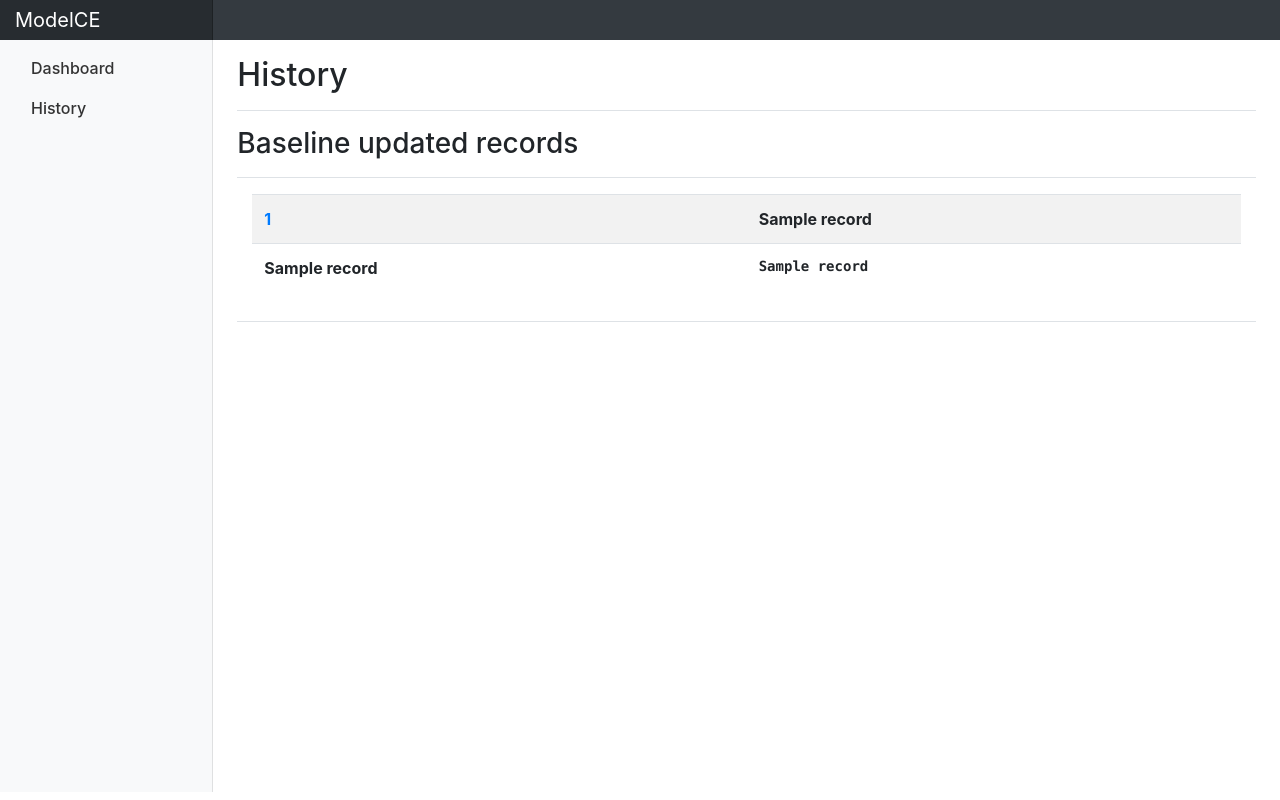
After one commit to PaddlePaddle/continuous_evaluation, a Flask app: template web/template/history.html in a window 1280 px wide. The commit adds this page. Run offline with Flask 2, Linux system fonts and the light colour scheme; the template is opened without the code that fills it: most values are stand-ins (such as "Sample title", 1, 10 or a date in 2020); lists and menus that the app fills with data are empty; some libraries are stand-ins or nearby versions.

Commit message:
fine tune

```diff
--- a/web/logics.py
+++ b/web/logics.py
@@ -39,6 +39,7 @@ def current_working_on_commit():
 
 
 def current_progress():
+    if not source_code_updated(): return 0
     progresses = json.loads(gstate.get_progress_list())
     progress = gstate.get_current_progress()
     if progress:
@@ -64,3 +65,7 @@ def model_evaluation_status():
 def baseline_history():
     history = json.loads(gstate.get_baseline_history())
     return history
+
+
+def source_code_updated():
+    return gstate.get_source_code_updated()
--- a/web/main.py
+++ b/web/main.py
@@ -11,12 +11,16 @@ app = Flask(
     "modelce", static_url_path=STATIC_DIR, template_folder=TEMPLATE_DIR)
 
 baseline_commit_url = "https://github.com/Superjomn/paddle-modelci-baseline/commit"
+paddle_commit_url = "https://github.com/PaddlePaddle/Paddle/commit"
 
 
 @app.route('/')
 def index():
     return render_template(
         'dashboard.html',
+        current_module='dashboard',
+        paddle_commit_url=paddle_commit_url,
+        source_code_updated=logics.source_code_updated(),
         baseline_commit_url=baseline_commit_url,
         last_success_commit=logics.last_success_commit(),
         last_fail_commit=logics.last_fail_commit(),
@@ -29,6 +33,7 @@ def index():
 def history():
     return render_template(
         'history.html',
+        current_module='history',
         baseline_commit_url=baseline_commit_url,
         baseline_history=logics.baseline_history())
 
@@ -41,4 +46,4 @@ def serve_static(path):
 if __name__ == '__main__':
     host = '0.0.0.0'
     port = 8080
-    app.run(debug=True, host=host, port=port)
+    app.run(debug=False, host=host, port=port)
--- a/web/template/base.html
+++ b/web/template/base.html
@@ -1,5 +1,6 @@
 <!DOCTYPE HTML>
 <html>
+<meta http-equiv="refresh" content="6">
 <meta name="viewport" content="width=device-width, initial-scale=1, shrink-to-fit=no">
 <head>
     <title>PaddlePaddle Model Continuous Evaluation</title>
@@ -117,7 +118,9 @@
 
 <nav class="navbar navbar-dark sticky-top bg-dark flex-md-nowrap p-0">
     <a class="navbar-brand col-sm-3 col-md-2 mr-0" href="/">ModelCE</a>
+<!--
     <input class="form-control form-control-dark w-100" type="text" placeholder="Search" aria-label="Search">
+-->
 </nav>
 
 <div class="container-fluid">
@@ -126,7 +129,11 @@
             <div class="sidebar-sticky">
                 <ul class="nav flex-column">
                     <li class="nav-item"> <!-- the main page -->
+                        {% if current_module == "dashboard" %}
                         <a class="nav-link active" href="/">
+                        {% else %}
+                        <a class="nav-link" href="/">
+                        {% endif %}
                             <span data-feather="home"></span>
                             Dashboard
                             <span class="sr-only">(current)</span>
@@ -142,9 +149,14 @@
                     -->
 
                     <li class="nav-item">
+                        {% if current_module == "history" %}
+                        <a class="nav-link active" href="/history">
+                        {% else %}
                         <a class="nav-link" href="/history">
+                        {% endif %}
                             <span data-feather="book"></span>
                             History
+                            <span class="sr-only">(current)</span>
                         </a>
                     </li>
                 </ul>
--- /dev/null
+++ b/web/template/history.html
@@ -0,0 +1,30 @@
+{% extends "base.html" %}
+{% block main %}
+<main role="main" class="col-md-9 ml-sm-auto col-lg-10 pt-3 px-4">
+    <div class="d-flex justify-content-between flex-wrap flex-md-nowrap align-items-center pb-2 mb-3 border-bottom">
+        <h1 class="h2">History</h1>
+    </div>
+    <div class="d-flex justify-content-between flex-wrap flex-md-nowrap align-items-center pb-2 mb-3 border-bottom">
+        <h2 class="h3">Baseline updated records</h2>
+    </div>
+    <div class="container-fluid border-bottom">
+        <table class="table table-striped">
+            <tbody>
+            {% for record in baseline_history %}
+            <tr>
+                <th scope="row">
+                    <a href="{{ baseline_commit_url }}/{{ record[0] }}">{{ record[0] }}</a></th>
+                <th scope="row">{{ record[1] }}</th>
+            </tr>
+            <tr>
+                <th scope="row">{{ record[2] }}</th>
+                <th scope="row">
+                    <pre>{{record[3] }}</pre>
+                </th>
+            </tr>
+            {% endfor %}
+            </tbody>
+        </table>
+    </div> <!-- history -->
+</main>
+{% endblock %}
```
Also changed, not shown: core.py (+6 -3 lines), gstate.py (+12 -1 lines), web/template/dashboard.html (+15 -1 lines), 2 other files.
